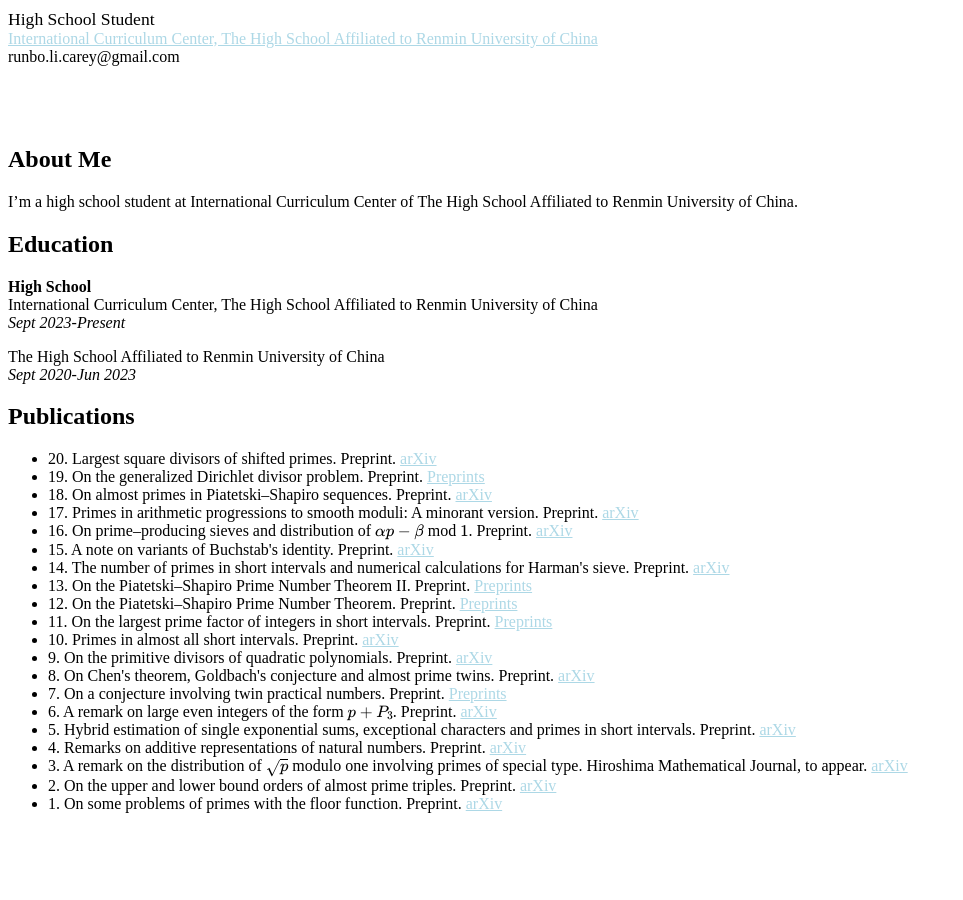
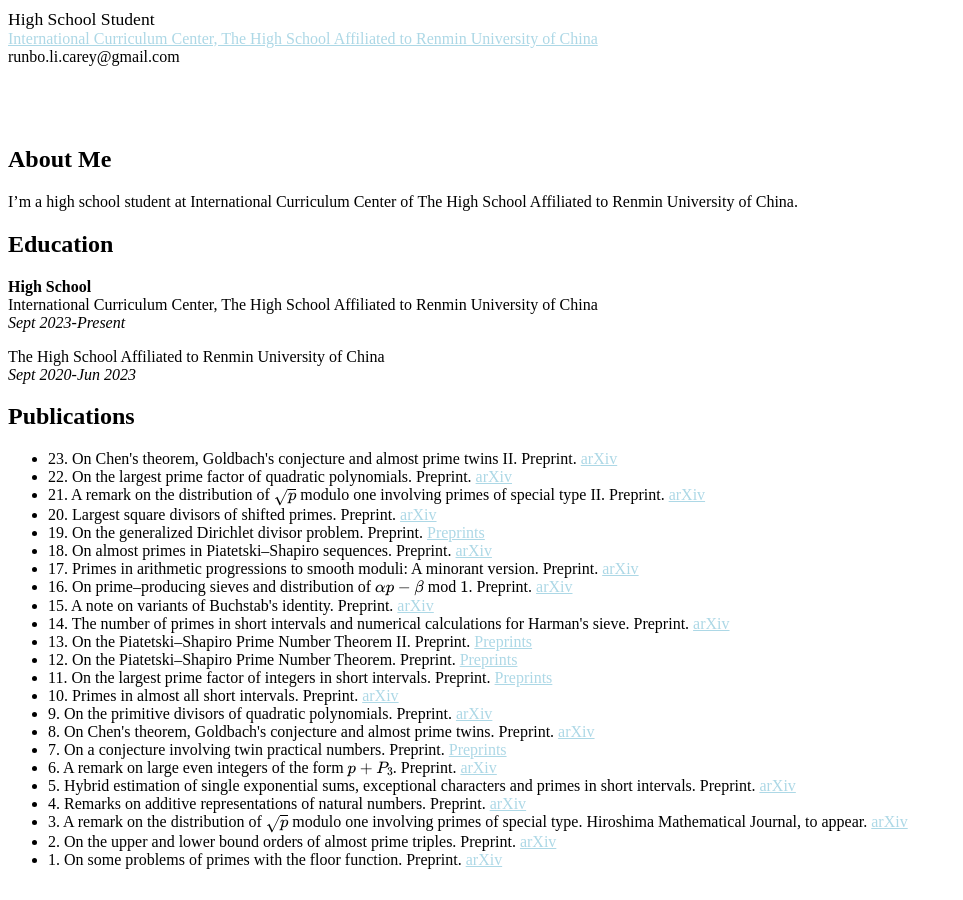
Before and after one commit to CareyRunboLi/CareyRunboLi.github.io, a Jekyll site: the page built from index.md, in a window 1280 px wide and 900 px high, scrolled down 1363 px. Shown: the whole window, without its empty margins (0-963 px from the left). Built offline with Jekyll 4.4.1, drawn with Linux system fonts in a browser that asks for light colours; some web fonts are replaced; formulas are drawn with MathJax 3; a style sheet for code colours, icons or effects is not loaded; our own code applies the rules of GitHub Pages for plain Markdown files; before the commit the page ends 2207 px from its top, so only the background shows below that.

Commit message:
Update preprints.md

```diff
--- a/_includes/preprints.md
+++ b/_includes/preprints.md
@@ -7,6 +7,9 @@
 ## Publications
 
 <ul style="margin:0 0 5px;">
+  <li>23. On Chen's theorem, Goldbach's conjecture and almost prime twins II. Preprint. <a href="https://arxiv.org/abs/2405.05727v4"><span>arXiv</span></a></li>
+  <li>22. On the largest prime factor of quadratic polynomials. Preprint. <a href="https://arxiv.org/abs/2406.07575v2"><span>arXiv</span></a></li>
+  <li>21. A remark on the distribution of $\sqrt{p}$ modulo one involving primes of special type II. Preprint. <a href="https://arxiv.org/abs/2401.01351v2"><span>arXiv</span></a></li>
   <li>20. Largest square divisors of shifted primes. Preprint. <a href="https://arxiv.org/abs/2505.23779v1"><span>arXiv</span></a></li>
   <li>19. On the generalized Dirichlet divisor problem. Preprint. <a href="https://www.preprints.org/manuscript/202505.1432/v1"><span>Preprints</span></a></li>
   <li>18. On almost primes in Piatetski–Shapiro sequences. Preprint. <a href="https://arxiv.org/abs/2505.09634"><span>arXiv</span></a></li>
```
